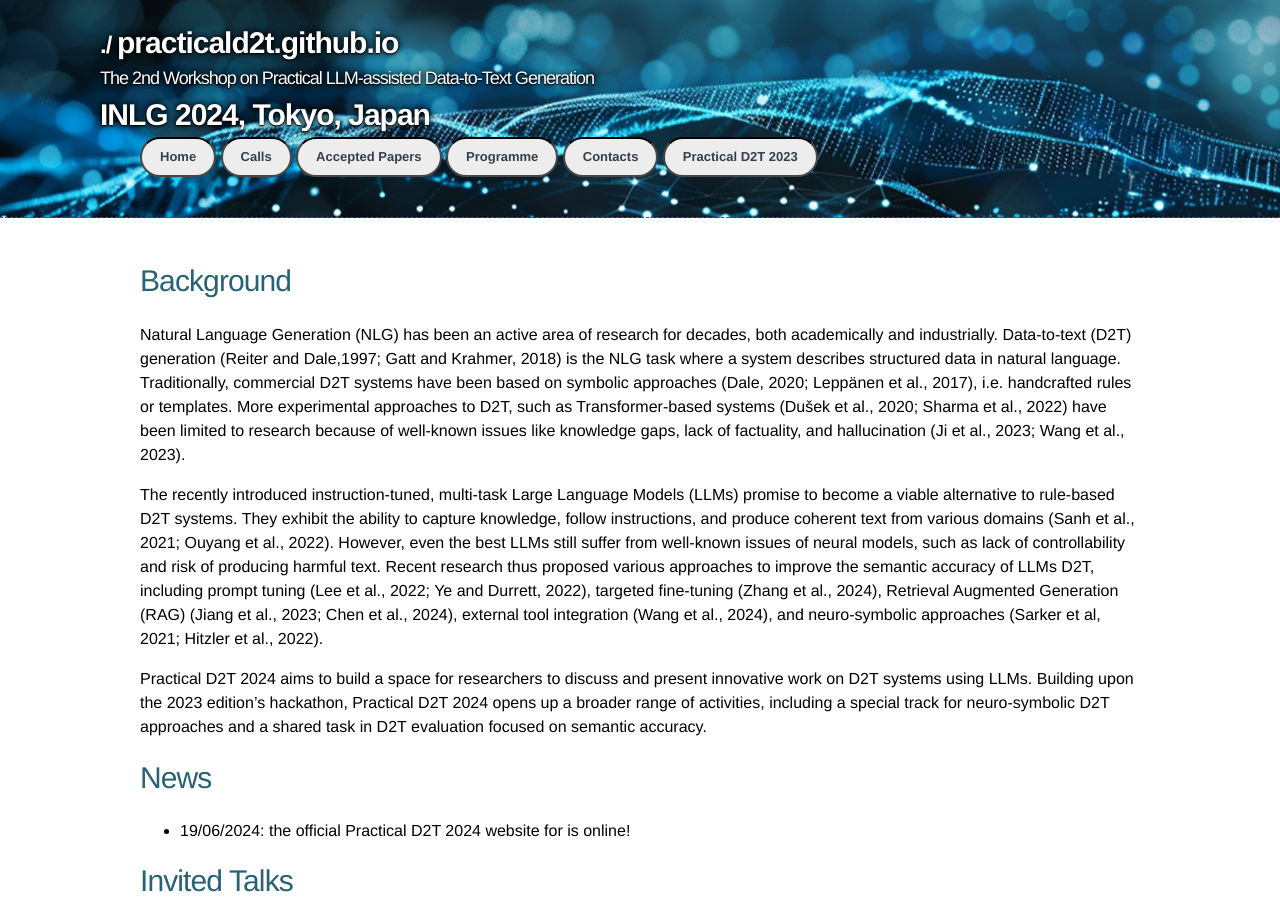
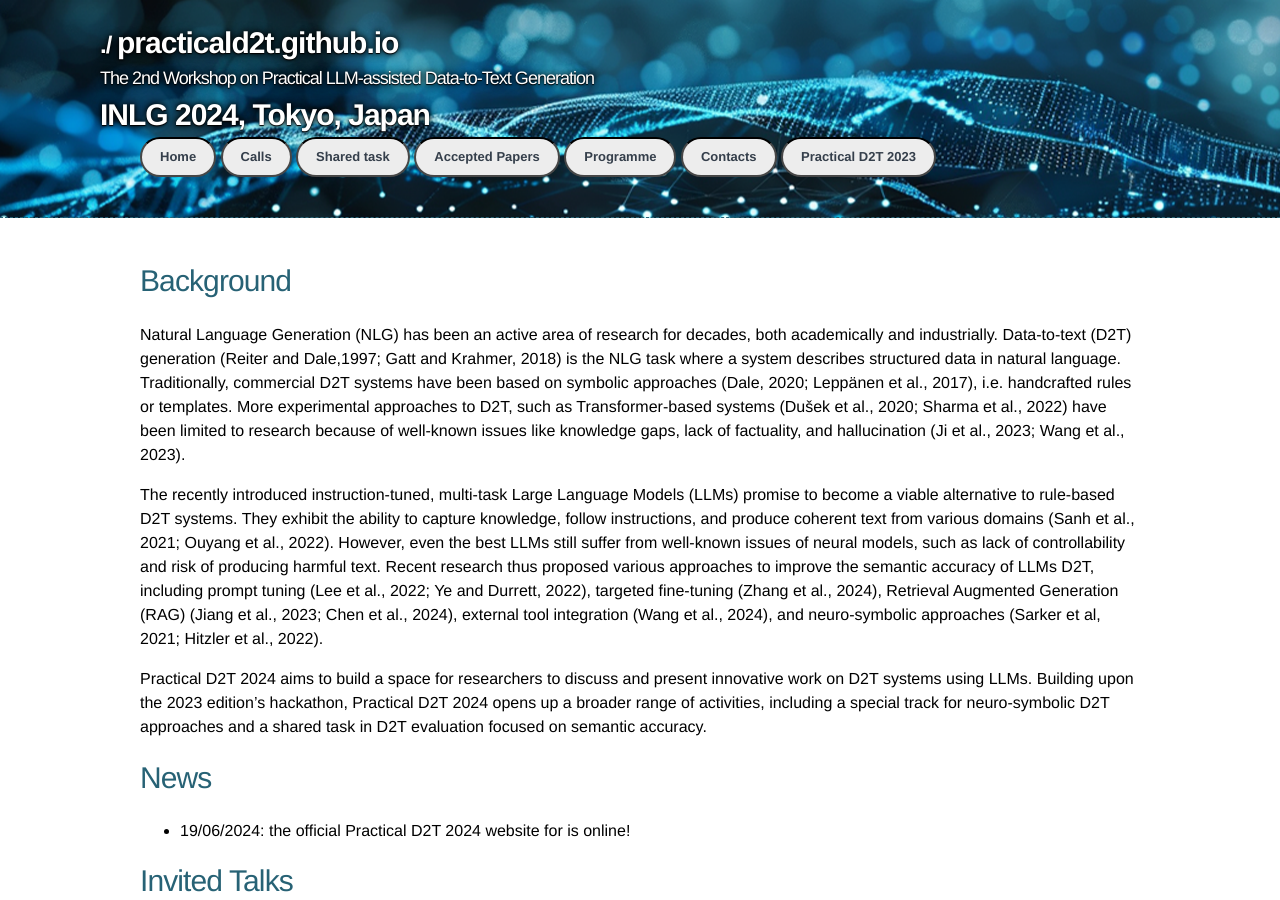
Before and after one commit to practicald2t/practicald2t.github.io, a Jekyll site: the page built from index.md, in a window 1280 px wide and 900 px high. Built offline with Jekyll 4.4.1, drawn with Linux system fonts in a browser that asks for light colours.

Commit message:
Update default.html

```diff
--- a/_layouts/default.html
+++ b/_layouts/default.html
@@ -27,6 +27,7 @@
 
         <a href="/index" class ="btn">Home</a>
         <a href="/pages/cfp" class ="btn">Calls</a>
+        <a href="/pages/shared_task" class ="btn">Shared task</a>
         <a href="/pages/accepted_papers" class ="btn">Accepted Papers</a>
         <a href="/pages/programme" class ="btn">Programme</a>
         <a href="/pages/contacts" class ="btn">Contacts</a>
```
